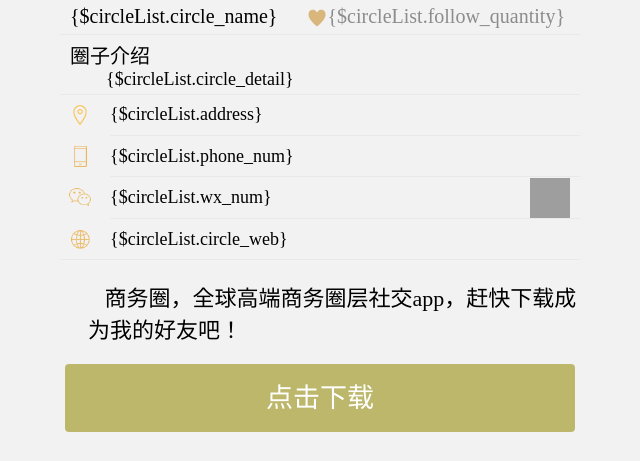
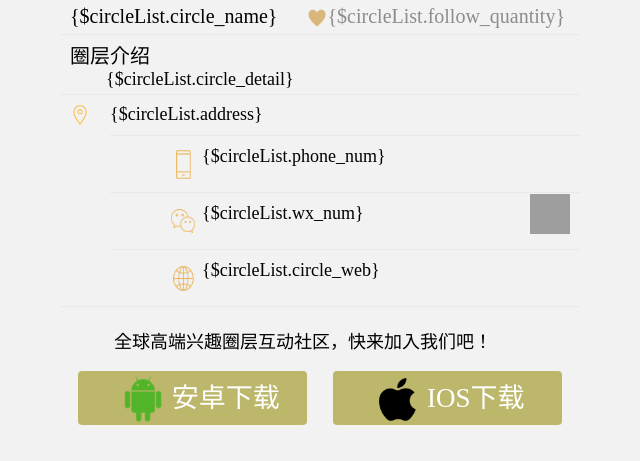
Before and after one commit to cash2one/KHClub_PHP, a PHP site: page /khclub_php/Application/Home/View/WX/details.html in a window 1280 px wide. Shown: the part 339-800 px from the top of the page, without its empty margins (320-960 px from the left). Run offline with PHP 8.4, Linux system fonts and the light colour scheme; grey boxes are pictures that could not be loaded.

Commit message:
页面分享，下载按钮修改

```diff
--- a/khclub_php/Application/Home/View/WX/details.html
+++ b/khclub_php/Application/Home/View/WX/details.html
@@ -5,21 +5,59 @@
     <meta http-equiv="X-UA-Compatible" content="IE=edge">
     <meta name="viewport" content="width=device-width, initial-scale=1">
     <title>详情</title>
-    <link rel="stylesheet" href="__PUBLIC__/css/core/details.css" />
+    <link rel="stylesheet" href="__PUBLIC__/css/share/details.css" />
+    <!--<link rel="stylesheet" href="__PUBLIC__/css/ui/adaptation.css" />-->
+    <script src="__PUBLIC__/js/jquery-1.8.1.min.js"></script>
+    <script src="__PUBLIC__/js/common.js"></script>
+    <!--<script type="text/javascript">
+        $(function(){
+            getCircleInfo();
+            alert('url');
+        })
+        function getCircleInfo(){
+            $.ajax({
+                type:'post',
+                dataType:'json',
+                timeout:10000,
+                url:'__URL__/details?' + Math.random(),
+                data:{circle_id: $.request.queryString['circcle_id'] || '7'},
+                success:function(rData){
+                    var circleInfo = eval(rData);
+                    if(circleInfo && circleInfo.status == 1 ){
+                        alert(11111111);
+                        alert(circleInfo);
+                    }
+                },
+                error:function(error){
+                    alert(222222);
+                    alert(eval(error));
+                    return false;
+                }
+            })
+        }
+    </script> -->
 </head>
 <body>
 <div class="wrapper">
     <div id="header">
         <div class="details">详情</div>
     </div>
+    <!--<div class="img-responsive">-->
         <div class="images" style="background-image:url('__ROOT__/Uploads/{$circleList.circle_cover_image}'); background-size:100%;"></div>
+        <!--<if condition="$circleList.circle_cover_image neq null ">-->
+            <!--<img src="__ROOT__/Uploads/{$circleList.circle_cover_image}" alt="" width="100%" height="60%"/>-->
+            <!--<else/>-->
+            <!--<div class="img-responsive" style="background-color: #e1e1e1;width: 100%; height: 16rem" ></div>-->
+        <!--</if>-->
+    <!--<img class="img-responsive" src="__ROOT__/Uploads/{$v.circle_cover_image}" alt="" style="background-size: 50%"/>-->
+    <!--</div>-->
     <div id="circleName" class="clear">
         <div class="name">{$circleList.circle_name}<span class="follow"><img class="like" src="__PUBLIC__/images/like_btn_normal@2x.png" alt="" width="18px" height="18px"/>{$circleList.follow_quantity}</span></div>
     </div>
     <div class="wire1"></div>
     <div class="clear">
-    <p class="introduce">圈子介绍</p>
-    <div class="intro">{$circleList.circle_detail}</div>
+        <p class="introduce">圈层介绍</p>
+        <div class="intro">{$circleList.circle_detail}</div>
     </div>
     <div class="wire1"></div>
     <div class="clear">
@@ -38,16 +76,19 @@
         </p>
     </div>
     <div class="wire2"></div>
+    <!--<hr style="margin-left: 60px;"/>-->
     <div class="clear">
         <img class="icon2" src="__PUBLIC__/images/icon_web@2x.png" alt=""/><p class="web">{$circleList.circle_web}</p>
     </div>
     <div class="wire1"></div>
-    <div style="margin-left:28px;margin-top:20px;font-size:22px;">
-        &nbsp; &nbsp;商务圈，全球高端商务圈层社交app，赶快下载成为我的好友吧！
+    <div style="margin:20px 1rem auto 1rem;font-size:18px;text-indent: 2em;">
+        全球高端兴趣圈层互动社区，快来加入我们吧！
     </div>
-    <div>
-        <a class="account-btn btn-submit" href="http://app.qq.com/#id=detail&appid=1104875299">点击下载</a>
+    <div class="clear">
+        <a class="btn-submit1" href="http://app.qq.com/#id=detail&appid=1104875299"><img class="icon2" src="__PUBLIC__/images/android_06.png" alt=""><span class="account-btn">安卓下载</span></a>
+        <a class="btn-submit2" href="https://appsto.re/cn/saQA_.i"><img class="icon2" src="__PUBLIC__/images/ios_03.png" alt=""><span class="account-btn">IOS下载</span></a>
     </div>
+    <!--<hr/>-->
 </div>
 </body>
 </html>
--- /dev/null
+++ b/khclub_php/Public/css/share/details.css
@@ -0,0 +1,209 @@
+/*重置*/
+body{background-color:#f2f2f2;}
+body,dl,dd,h1,p{margin:0;}
+ul{margin:0;padding:0;}
+a{text-decoration:none;}
+li{list-style:none;}
+img{display:block;}
+/**{font-size:14px;color:#7d7d7d;font-family:Helvetica,"微软雅黑";}*/
+
+.wrapper {
+    /*border: 2px solid #000000;*/
+    max-width: 640px;
+    /*height: 800px;*/
+    margin: 0 auto;
+}
+.clear{
+    overflow: hidden;
+    clear: both;
+}
+#header{
+    height: 50px;
+    background-color: #deb574;
+    margin: 0 auto 0 auto;
+}
+.details{
+    font-size: 24px;
+    /*font-weight: bold;*/
+    line-height: 50px;
+    text-align: center;
+    /*text-indent: 40px;*/
+    color: #ffffff;
+}
+.images{
+    width: 100%;
+    height: 16rem;
+    background-position:center;
+}
+.img-responsive{
+    max-width: 100%;
+    height: auto;
+    display: block;
+}
+#circleName{
+    padding-right: 15px;
+    margin-top: 5px;
+}
+.name{
+    padding-left: 10px;
+    padding-bottom: 5px;
+    /*font-size: 22px;*/
+    line-height: 25px;
+    color: #000000;
+}
+.follow{
+    float: right;
+    color: #8c8c8c;
+    /*font-size: 14px;*/
+}
+.introduce{
+    padding-left: 10px;
+    padding-top: 5px;
+    /*font-size: 22px;*/
+    color: #000000;
+}
+.intro{
+    padding-bottom: 5px;
+    padding-left: 10px;
+    padding-right: 10px;
+    text-indent: 2em;
+    /*font-size: 18px;*/
+    line-height: 20px;
+    color: #000000;
+}
+.intro a{
+    float: right;
+    /*font-size: 20px;*/
+    color: #3399ff;
+}
+.addr{
+    /*padding-left: 60px;*/
+    /*padding-right: 10px;*/
+    padding: 12px 10px 12px 50px;
+    /*font-size: 18px;*/
+    /*overflow:hidden;*/
+    line-height: 15px;
+    color: #000000;
+}
+.tel{
+    padding-left: 50px;
+    /*font-size: 18px;*/
+    line-height: 40px;
+    color: #000000;
+}
+.emsName{
+    padding-left: 50px;
+    /*font-size: 18px;*/
+    line-height: 40px;
+    color: #000000;
+}
+.web{
+    padding-left: 50px;
+    /*font-size: 18px;*/
+    line-height: 40px;
+    /*border: 1px solid #ffff00;*/
+    color: #000000;
+}
+.wx_qrcode{
+    margin: 1px 10px 0px 1px;
+    float: right;
+}
+.icon1{
+    float: left;
+    width: 40px;
+    height: 40px;
+}
+.icon2{
+    float: left;
+    margin: 3px;
+    width: 34px;
+    height: 34px;
+}
+.like{
+    float: left;
+    margin: 5px 2px auto auto;
+}
+.wire1{
+    width: 100%;
+    height: 1px;
+    background-color: #e9e9e9;
+}
+.wire2{
+    width: auto;
+    height: 1px;
+    margin-left: 50px;
+    background-color: #e9e9e9;
+}
+.account-btn{
+    line-height: 3rem;
+    color: #fff;
+    text-align: center;
+    margin-left: 10px;
+    float: left;
+}
+.btn-submit1{
+    display: block;
+    width: 44%;
+    height: 3rem;
+    border-radius: 4px;
+    background-color: #bdb76b;
+    margin: 1rem auto 1rem 1rem;
+    float: left;
+}
+.btn-submit2{
+    display: block;
+    width: 44%;
+    height: 3rem;
+    border-radius: 4px;
+    background-color: #bdb76b;
+    margin: 1rem 1rem 1rem auto;
+    float: right;
+}
+.icon2 {
+    float: left;
+    margin: 5px auto 5px 20%;
+}
+
+html{font-size: 18px;}
+.wrapper{max-width: 520px}
+.footer{max-width: 520px;}
+.introduce, .name{font-size: 20px}
+.account-btn{font-size: 1.5rem;}
+.icon2 {width: 38px;height: 46px}
+@media screen and (max-width:520px){
+    html{font-size: 18px;}
+    .introduce, .name{font-size: 19px}
+    .account-btn{font-size: 1.5rem;}
+    .icon2 {width: 38px;height: 46px}
+}
+@media screen and (max-width:480px){
+    html{font-size: 17px;}
+    .introduce, .name{font-size: 18px}
+    .account-btn{font-size: 1.4rem;}
+    .icon2 {width: 36px;height: 44px}
+}
+@media screen and (max-width:440px){
+    html{font-size: 16px;}
+    .introduce, .name{font-size: 17px}
+    .account-btn{font-size: 1.3rem;}
+    .icon2 {width: 34px;height: 40px}
+}
+@media screen and (max-width:400px){
+    html{font-size: 15px;}
+    .introduce, .name{font-size: 16px}
+    .account-btn{font-size: 1.2rem;}
+    .icon2 {width: 32px;height: 38px}
+}
+@media screen and (max-width:360px){
+    html{font-size: 14px;}
+    .introduce, .name{font-size: 15px}
+    .account-btn{font-size: 1rem;}
+    .icon2 {width: 28px;height: 33px}
+}
+
+@media screen and (max-width:319px){
+    html{font-size: 13px;}
+    .introduce, .name{font-size: 14px}
+    .account-btn{font-size: 0.8rem;}
+    .icon2 {width: 26px;height: 30px}
+}
```
Also changed, not shown: khclub_php/Application/Home/View/WX/card.html (+23 -13 lines), khclub_php/Application/Home/View/WX/notice.html (+5 -5 lines), khclub_php/Public/css/share/notice.css (+37 -8 lines), khclub_php/Public/css/ui/adaptation.css (+14 -0 lines), khclub_php/Public/images/android_06.png (added), khclub_php/Public/images/ios_03.png (added).
